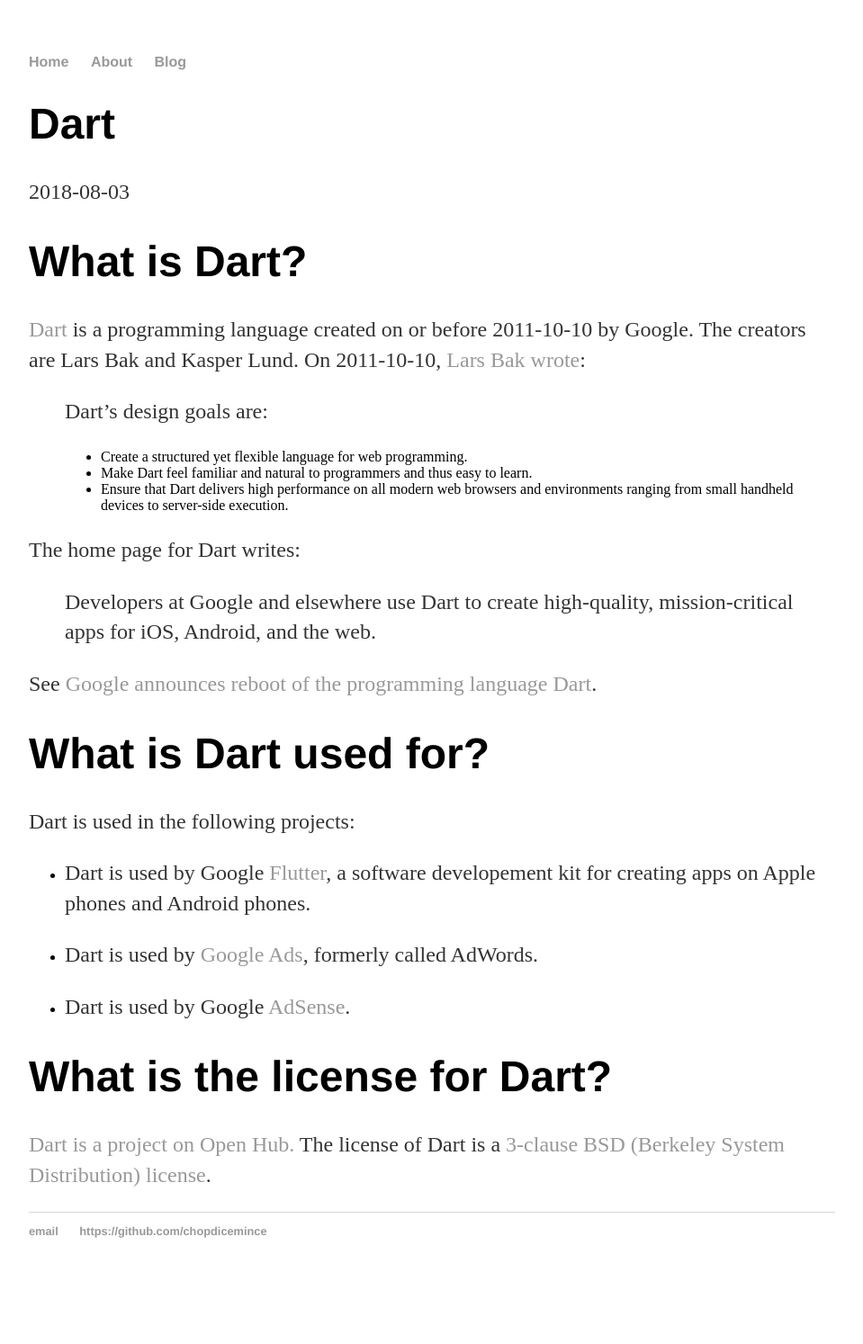
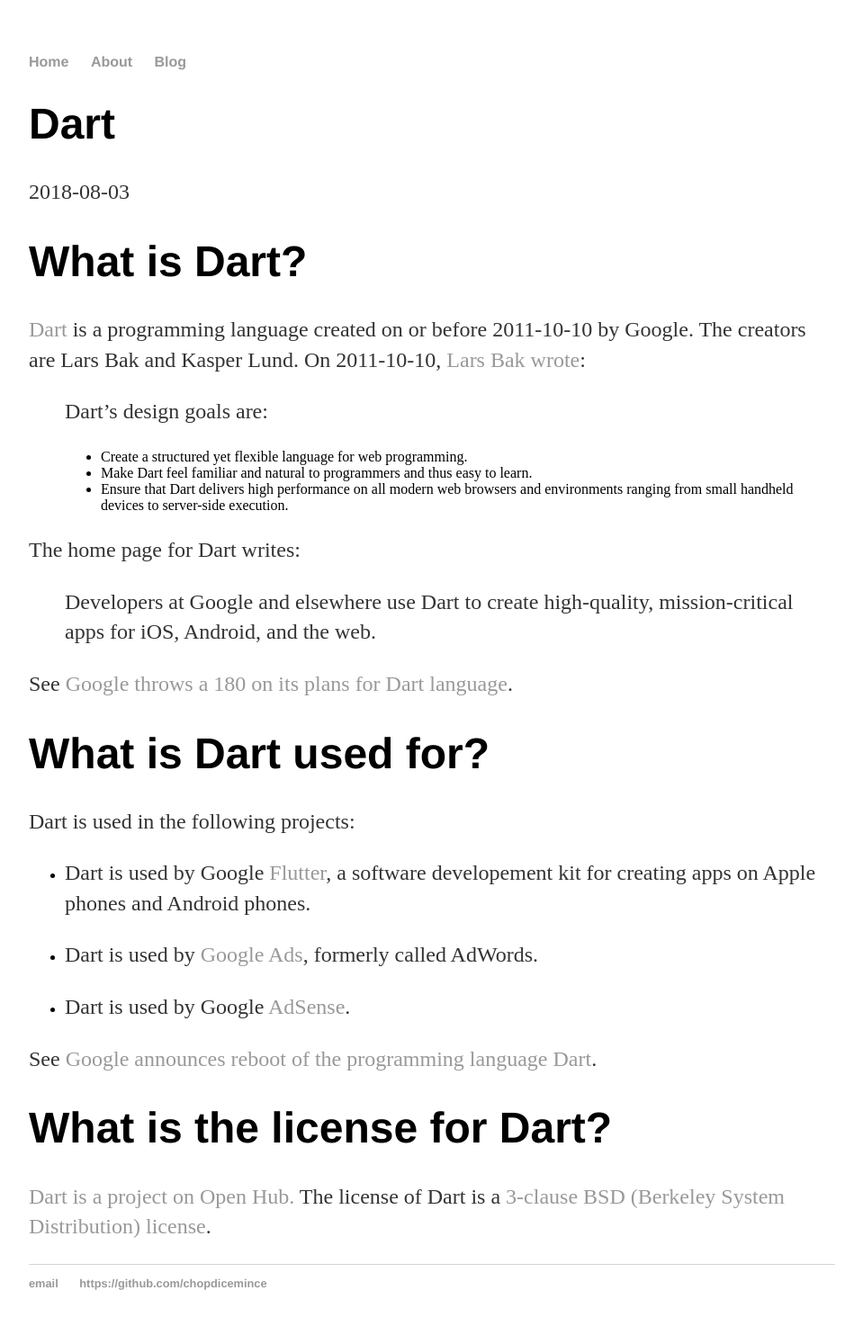
Before and after one commit to chopdicemince/chopdicemince.github.io, a Jekyll site: the page built from _posts/2018-08-03-dart.md, in a window 1280 px wide. Shown: the whole page at 90% size, without its empty margins (160-1119 px from the left). Built offline with Jekyll 4.4.1, drawn with Linux system fonts in a browser that asks for light colours; before the commit the page ends 1436 px from its top, so only the background shows below that.

Commit message:
Change a link. Add a link

```diff
--- a/_posts/2018-08-03-dart.md
+++ b/_posts/2018-08-03-dart.md
@@ -18,7 +18,7 @@
 
 > Developers at Google and elsewhere use Dart to create high-quality, mission-critical apps for iOS, Android, and the web.
 
-See [Google announces reboot of the programming language Dart](https://sdtimes.com/webdev/google-announces-reboot-programming-language-dart/).
+See [Google throws a 180 on its plans for Dart language](https://www.theregister.co.uk/2015/03/26/google_does_a_180_on_its_plans_for_dart_language/).
 
 # What is Dart used for?
 
@@ -30,6 +30,8 @@
 
 * Dart is used by Google [AdSense](https://www.google.com/adsense/start/#/?modal_active=none).
 
+See [Google announces reboot of the programming language Dart](https://sdtimes.com/webdev/google-announces-reboot-programming-language-dart/).
+
 # What is the license for Dart?
 
 [Dart is a project on Open Hub.](https://www.openhub.net/p/dartlang) The license of Dart is a [3-clause BSD (Berkeley System Distribution) license](https://www.openhub.net/licenses/BSD-3-Clause).
```
